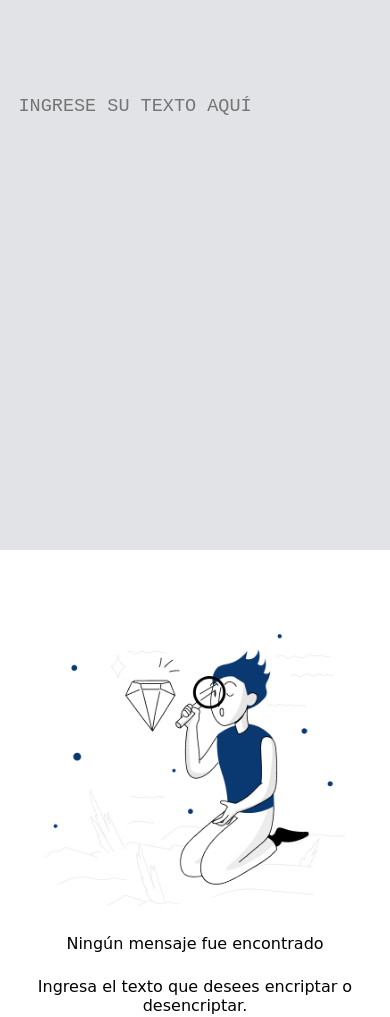
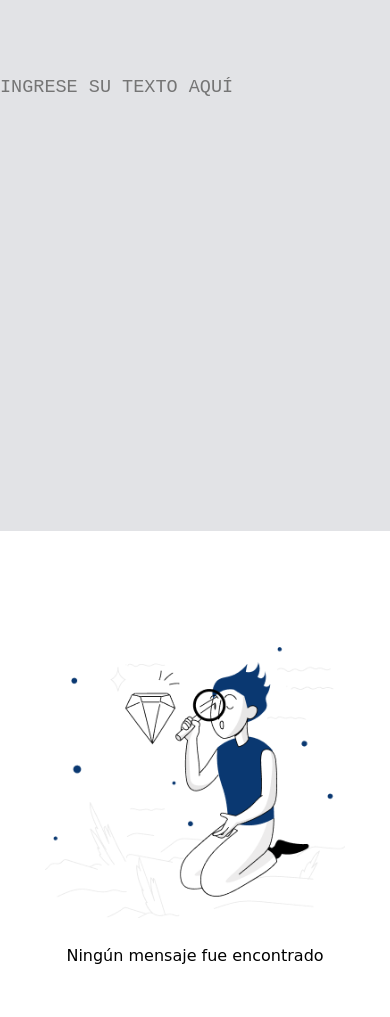
Before and after one commit to JoaquinBaltazarRodriguez/Encriptador-de-texto, a plain HTML site: page index.html in a window 390 px wide. Shown: the part 83-1100 px from the top of the page. Drawn offline with Linux system fonts and the light colour scheme.

```diff
--- a/index.html
+++ b/index.html
@@ -27,7 +27,7 @@
             <div class="container-texto-encriptado">
                 <img class="imagen-muñeco" src="image/Muñeco.png">
                 <p class="not-found">Ningún mensaje fue encontrado</p>
-                <p>Ingresa el texto que desees encriptar o desencriptar.</p>
+                <p class="instruccion">Ingresa el texto que desees encriptar o desencriptar.</p>
             </div>
         </section>
 
--- a/style.css
+++ b/style.css
@@ -223,6 +223,10 @@
     margin-top: 1.5em;
 }
 
+.instruccion {
+    display: none;
+}
+
 .mensaje-usuario {
     width: 100vw;
     height: 450px;
@@ -238,7 +242,7 @@
     height: 100%;
     width: 100%;
     font-size: 18.5px;
-    margin: 1em 0 0 1em;
+    margin: 0;
 }
 
 .seccion-botones-encriptado {
```
